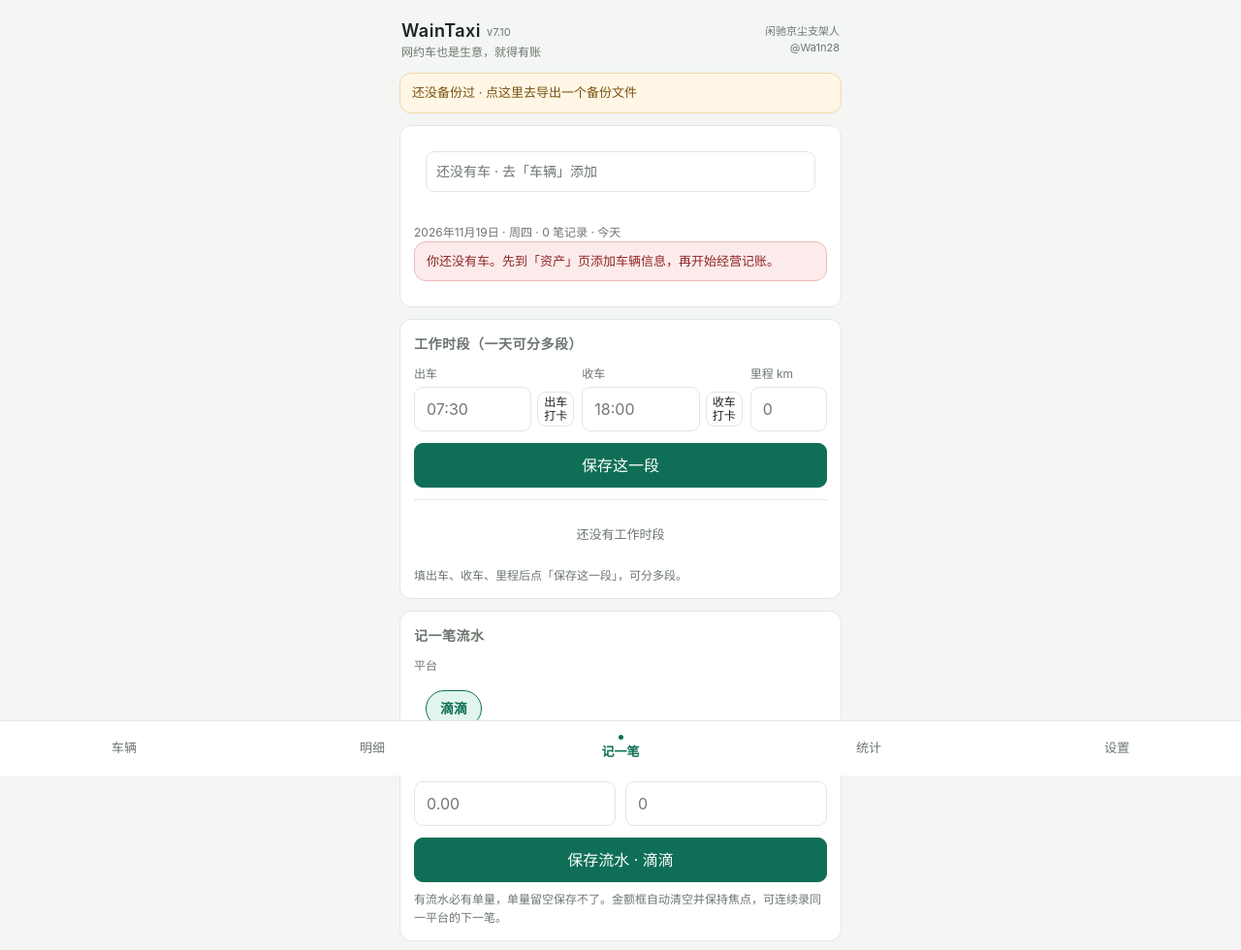
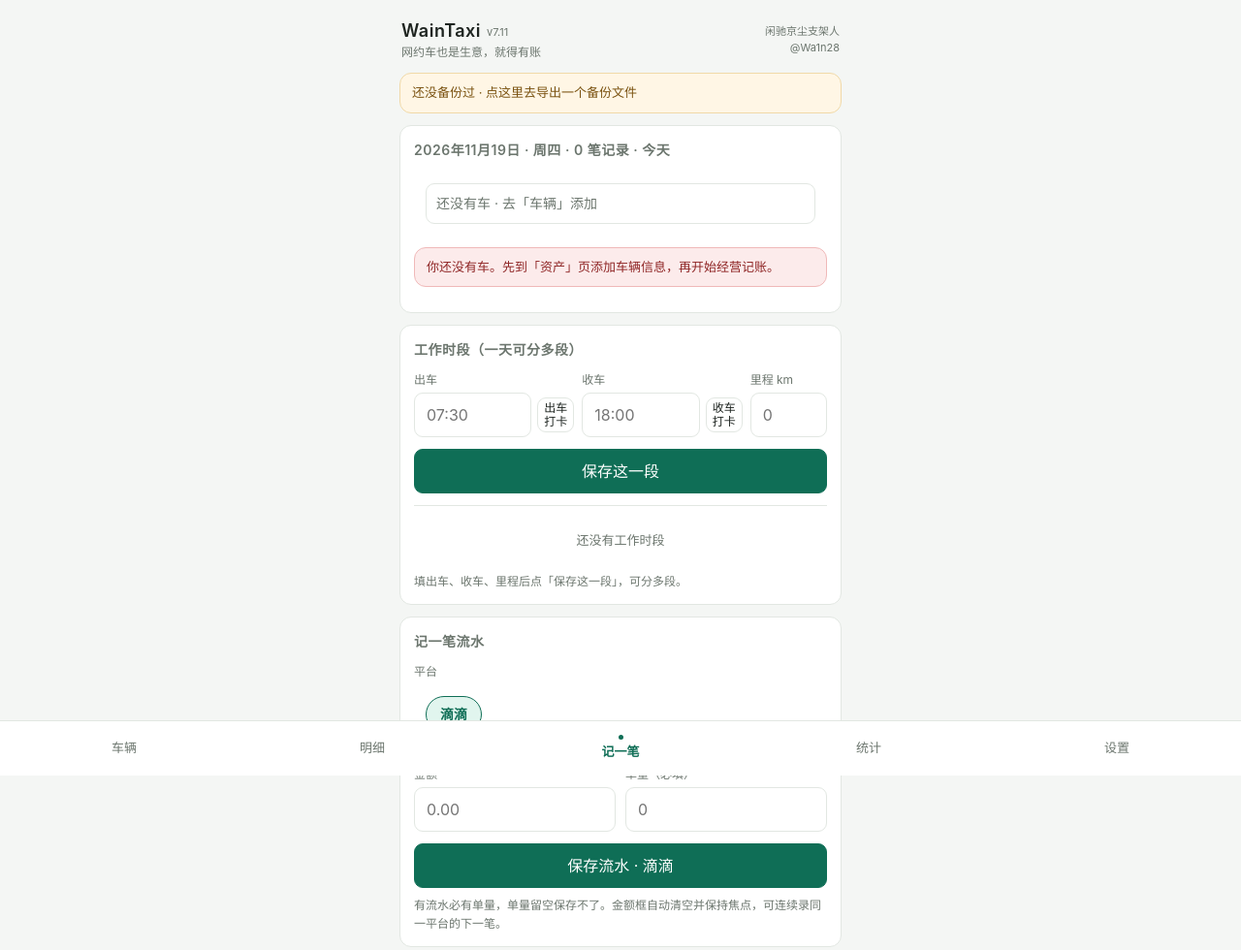
Before and after one commit to Wa1n28/WainTaxi, a plain HTML site: page index.html in a window 1280 px wide. Shown: the top 980 px of the page at 97% size. Drawn offline with Linux system fonts and the light colour scheme.

Commit message:
v7.11: date label as card title above vehicle picker

```diff
--- a/index.html
+++ b/index.html
@@ -130,17 +130,17 @@ nav button .dot{display:block;width:5px;height:5px;border-radius:50%;background:
 <div class="wrap">
 
   <div class="top">
-    <div><h1>WainTaxi<span class="ver">v7.10</span></h1><div class="sub">网约车也是生意，就得有账</div></div>
+    <div><h1>WainTaxi<span class="ver">v7.11</span></h1><div class="sub">网约车也是生意，就得有账</div></div>
     <div class="sign">闲驰京尘支架人<br>@Wa1n28</div>
   </div>
   <div id="notice"></div>
 
   <section id="tab-add">
     <div class="card">
+      <h2 id="dLabel"></h2>
       <div class="row wrap">
         <div style="flex:1 1 100%;min-width:0"><button class="vehPickBtn" id="vehPick"></button></div>
       </div>
-      <div class="hint" id="dLabel"></div>
       <div id="noVehBar" class="notice bad hide">你还没有车。先到「资产」页添加车辆信息，再开始经营记账。</div>
       <div id="viewRoBar" class="notice bad hide"></div>
     </div>
--- a/sw.js
+++ b/sw.js
@@ -1,4 +1,4 @@
-var CACHE = 'waintaxi-v7.10';
+var CACHE = 'waintaxi-v7.11';
 var FILES = ['./', './index.html', './manifest.webmanifest', './icon-192.png', './icon-512.png'];
 
 self.addEventListener('install', function (e) {
```
Also changed, not shown: 1 other file.
